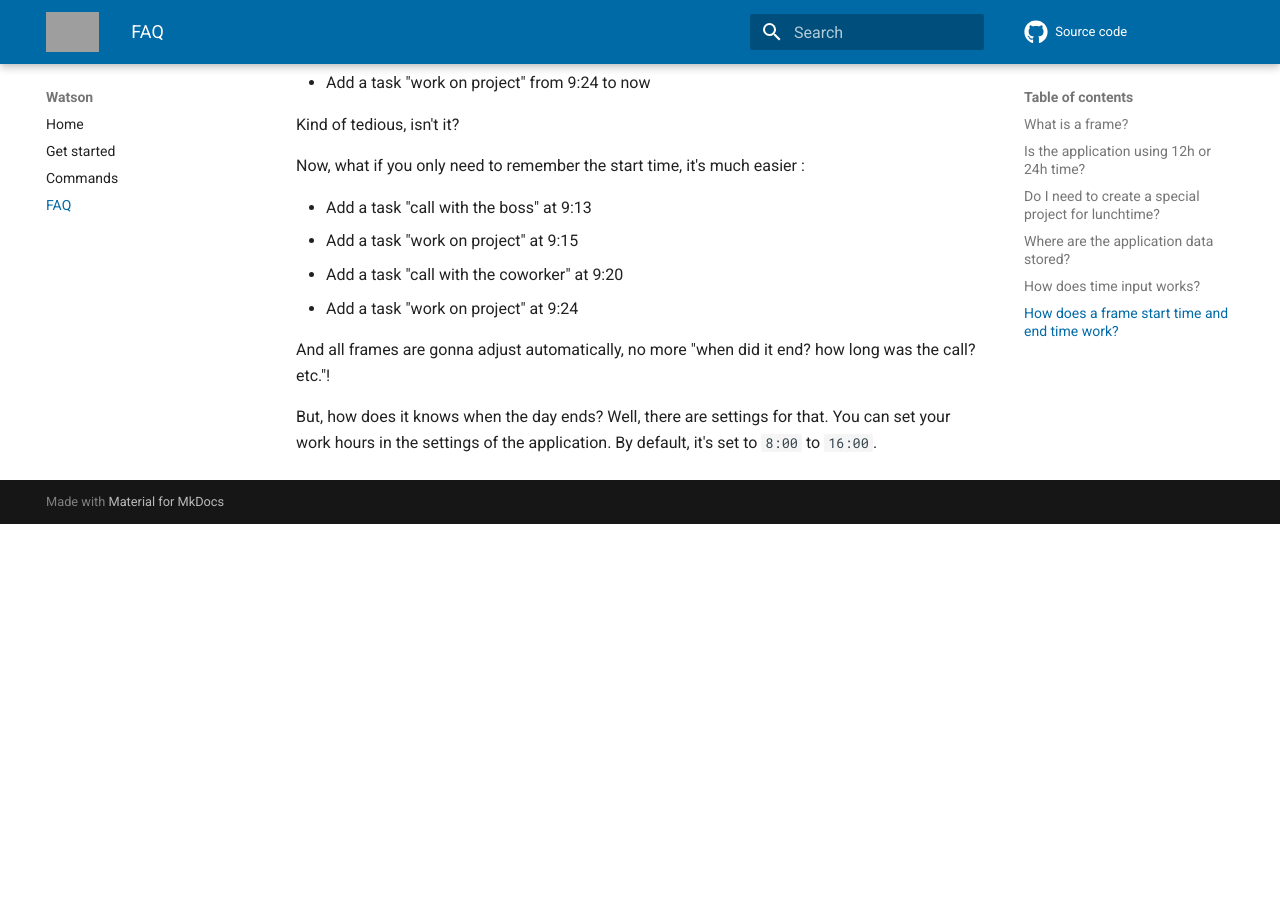
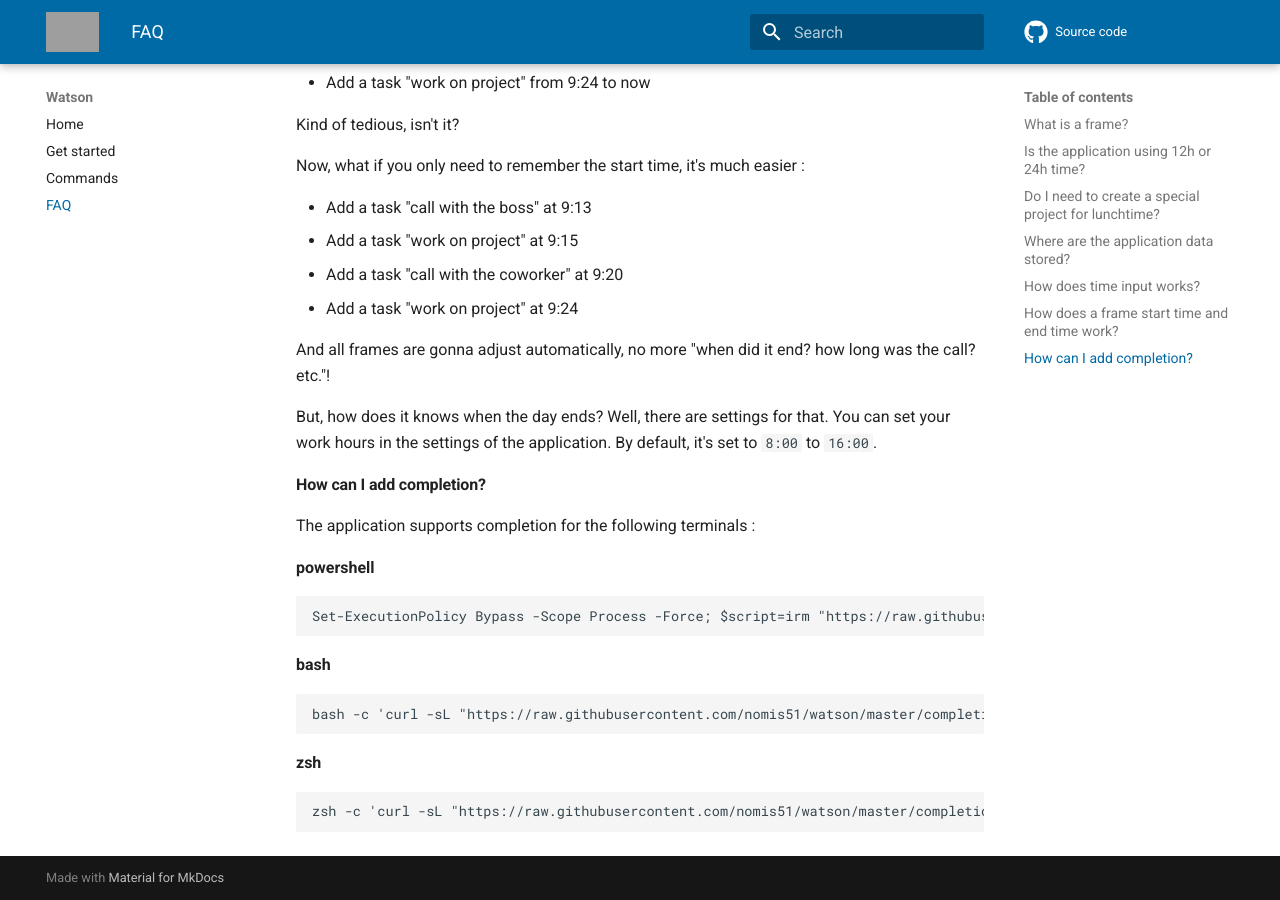
Before and after one commit to nomis51/watson, an MkDocs documentation site: the page built from docs/docs/faq.md, in a window 1280 px wide and 900 px high, scrolled down 1962 px. Built offline with MkDocs 1.6.1 and Material for MkDocs 9.7.7, drawn with Linux system fonts in a browser that asks for light colours; comment, search, counter and statistics services are not loaded; before the commit the page ends 2486 px from its top, so only the background shows below that; grey boxes are pictures that could not be loaded.

Commit message:
Update doc

````diff
--- a/docs/docs/faq.md
+++ b/docs/docs/faq.md
@@ -83,3 +83,25 @@ And all frames are gonna adjust automatically, no more "when did it end? how lon
 But, how does it knows when the day ends?
 Well, there are settings for that. You can set your work hours in the settings of the application.
 By default, it's set to `8:00` to `16:00`.
+
+#### How can I add completion?
+
+The application supports completion for the following terminals :
+
+**powershell**
+
+```powershell
+Set-ExecutionPolicy Bypass -Scope Process -Force; $script=irm "https://raw.githubusercontent.com/nomis51/watson/master/completion/powershell.ps1"; iex $script; $script | Out-File -Append $PROFILE
+```
+
+**bash**
+
+```bash
+bash -c 'curl -sL "https://raw.githubusercontent.com/nomis51/watson/master/completion/bash.sh" | tee -a ~/.bashrc | bash'
+```
+
+**zsh**
+
+```zsh
+zsh -c 'curl -sL "https://raw.githubusercontent.com/nomis51/watson/master/completion/zsh.sh" | tee -a ~/.zshrc | zsh'
+```
````
